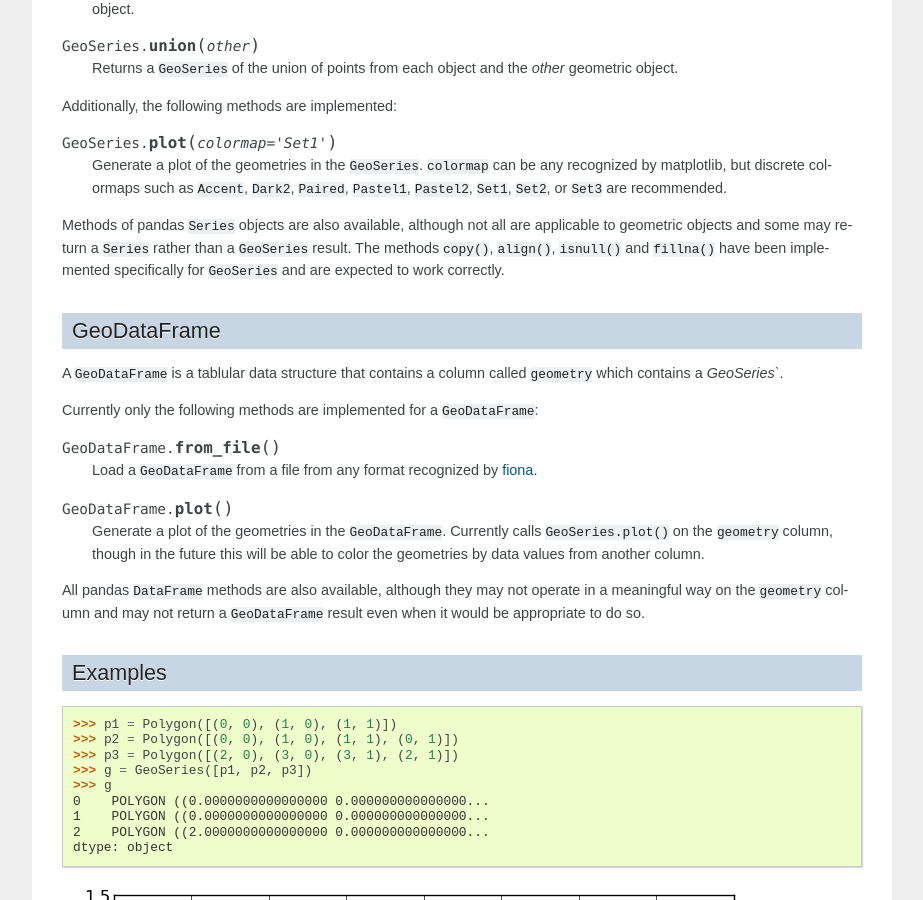
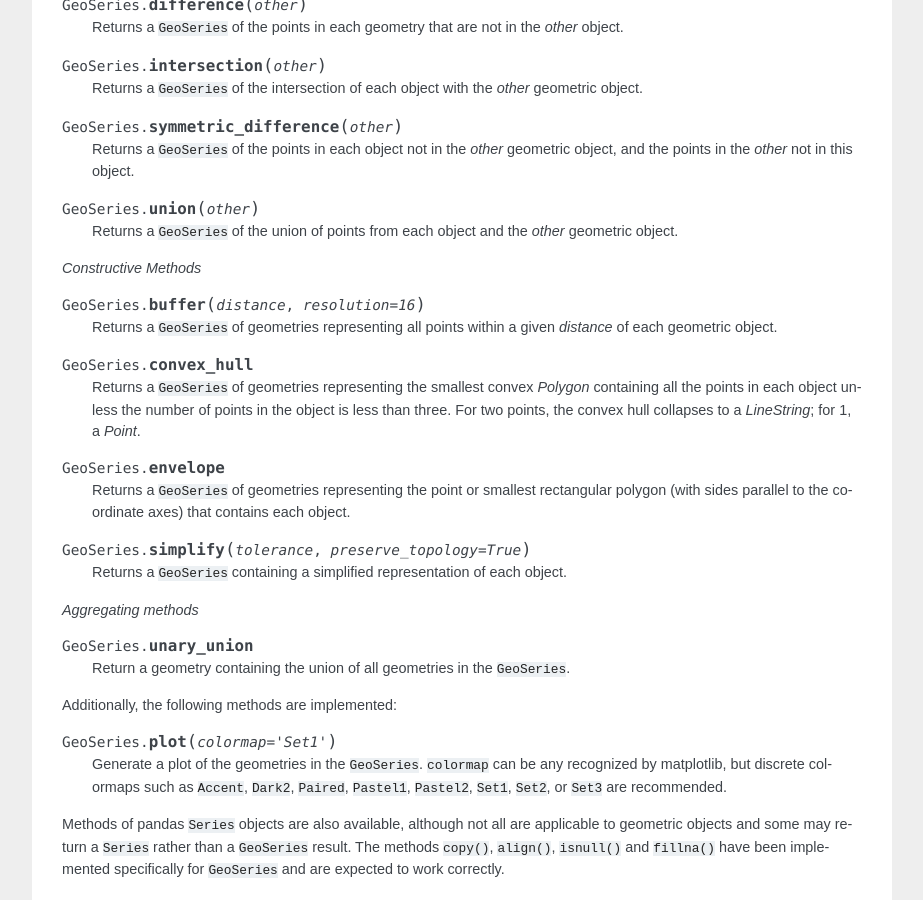
Before and after one commit to geopandas/geopandas, a Sphinx documentation site: the page built from doc/docs.rst, in a window 1280 px wide and 900 px high, scrolled down 2131 px. Shown: the whole window, without its empty margins (198-1121 px from the left). Built offline with Sphinx 7.4.7, drawn with Linux system fonts in a browser that asks for light colours; some of the changed text lies outside the part shown.

Commit message:
Add constructive methods and exterior and interiors properties

```diff
--- a/doc/docs.rst
+++ b/doc/docs.rst
@@ -51,6 +51,18 @@ The following Shapely methods and attributes are available on
 
   Returns a ``GeoSeries`` of (cheaply computed) points that are
   guaranteed to be within each geometry.
+
+.. attribute:: GeoSeries.exterior
+
+  Returns a ``GeoSeries`` of LinearRings representing the outer
+  boundary of each polygon in the GeoSeries.  (Applies to GeoSeries
+  containing only Polygons).
+
+.. attribute:: GeoSeries.interiors
+
+  Returns a ``GeoSeries`` of InteriorRingSequences representing the
+  inner rings of each polygon in the GeoSeries.  (Applies to GeoSeries
+  containing only Polygons).
 
 `Unary Predicates`
 
@@ -158,6 +170,36 @@ The following Shapely methods and attributes are available on
   Returns a ``GeoSeries`` of the union of points from each object and the
   `other` geometric object.
 
+`Constructive Methods`
+
+.. method:: GeoSeries.buffer(distance, resolution=16)
+
+  Returns a ``GeoSeries`` of geometries representing all points within a given `distance`
+  of each geometric object.
+
+.. attribute:: GeoSeries.convex_hull
+
+  Returns a ``GeoSeries`` of geometries representing the smallest
+  convex `Polygon` containing all the points in each object unless the
+  number of points in the object is less than three. For two points,
+  the convex hull collapses to a `LineString`; for 1, a `Point`.
+
+.. attribute:: GeoSeries.envelope
+
+  Returns a ``GeoSeries`` of geometries representing the point or
+  smallest rectangular polygon (with sides parallel to the coordinate
+  axes) that contains each object.
+
+.. method:: GeoSeries.simplify(tolerance, preserve_topology=True)
+
+  Returns a ``GeoSeries`` containing a simplified representation of
+  each object.
+
+`Aggregating methods`
+
+.. attribute:: GeoSeries.unary_union
+
+  Return a geometry containing the union of all geometries in the ``GeoSeries``.
 
 Additionally, the following methods are implemented:
 
```
